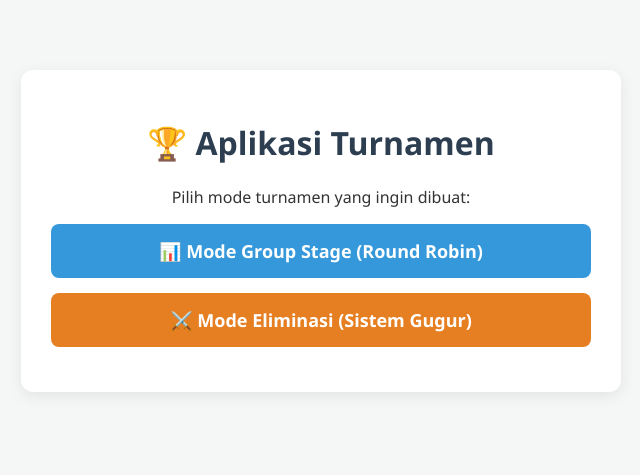
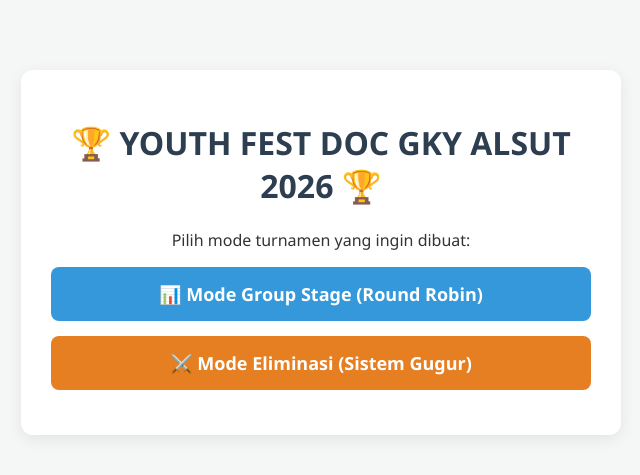
Before and after one commit to TimothyLewis30/ScoringSystem, a Flask app: page / in a window 1280 px wide. Shown: the top 475 px of the page, without its empty margins (319-959 px from the left). Run offline with Flask 3, Linux system fonts and the light colour scheme.

Commit message:
fix : index.html header

```diff
--- a/templates/index.html
+++ b/templates/index.html
@@ -17,7 +17,7 @@
 </head>
 <body>
 <div class="container">
-    <h1>🏆 Aplikasi Turnamen</h1>
+    <h1>🏆 YOUTH FEST DOC GKY ALSUT 2026 🏆</h1>
     <p>Pilih mode turnamen yang ingin dibuat:</p>
     <a href="{{ url_for('group_stage_view') }}" class="menu-btn">📊 Mode Group Stage (Round Robin)</a>
     <a href="{{ url_for('elimination_view') }}" class="menu-btn elim">⚔️ Mode Eliminasi (Sistem Gugur)</a>
```
